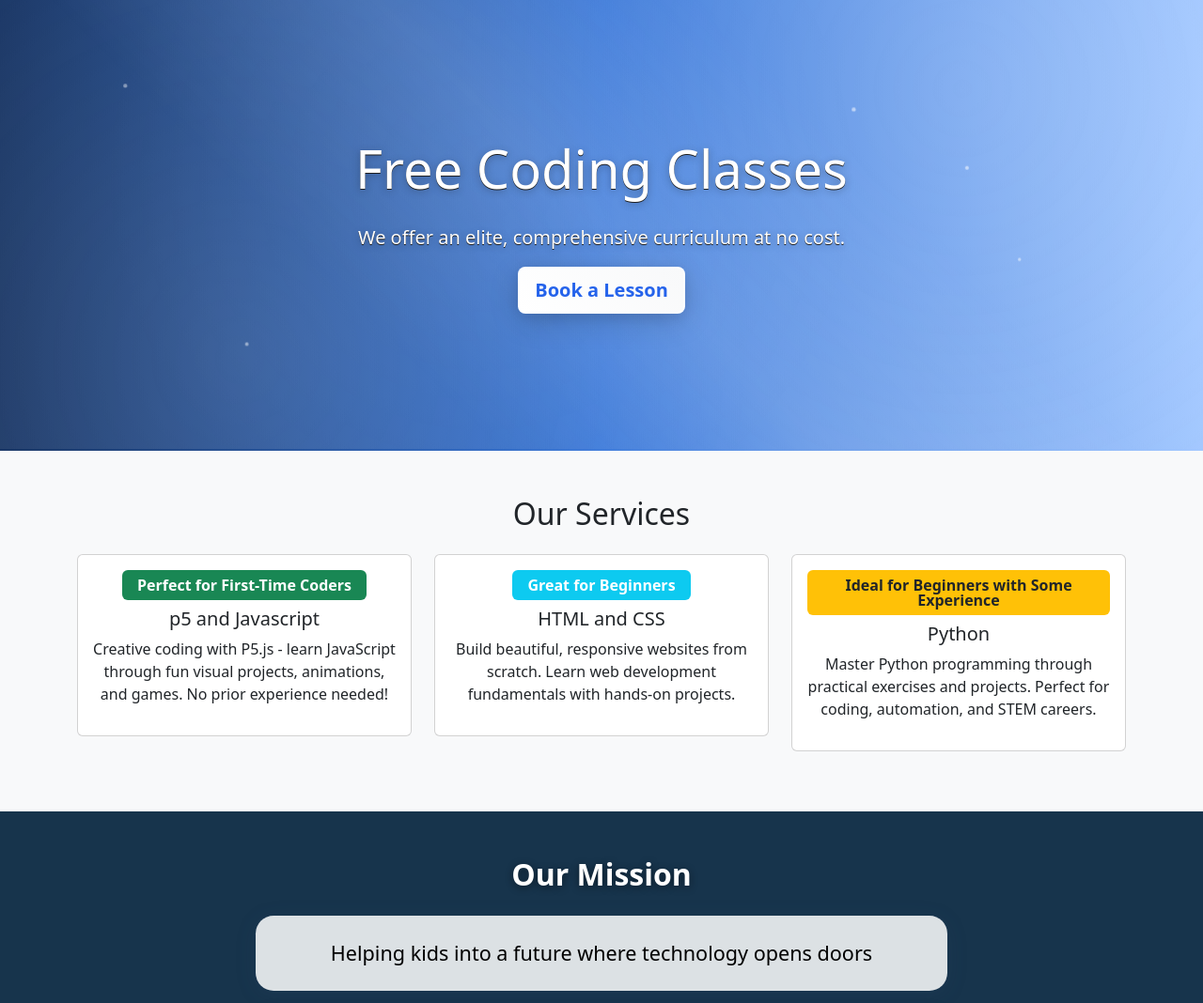
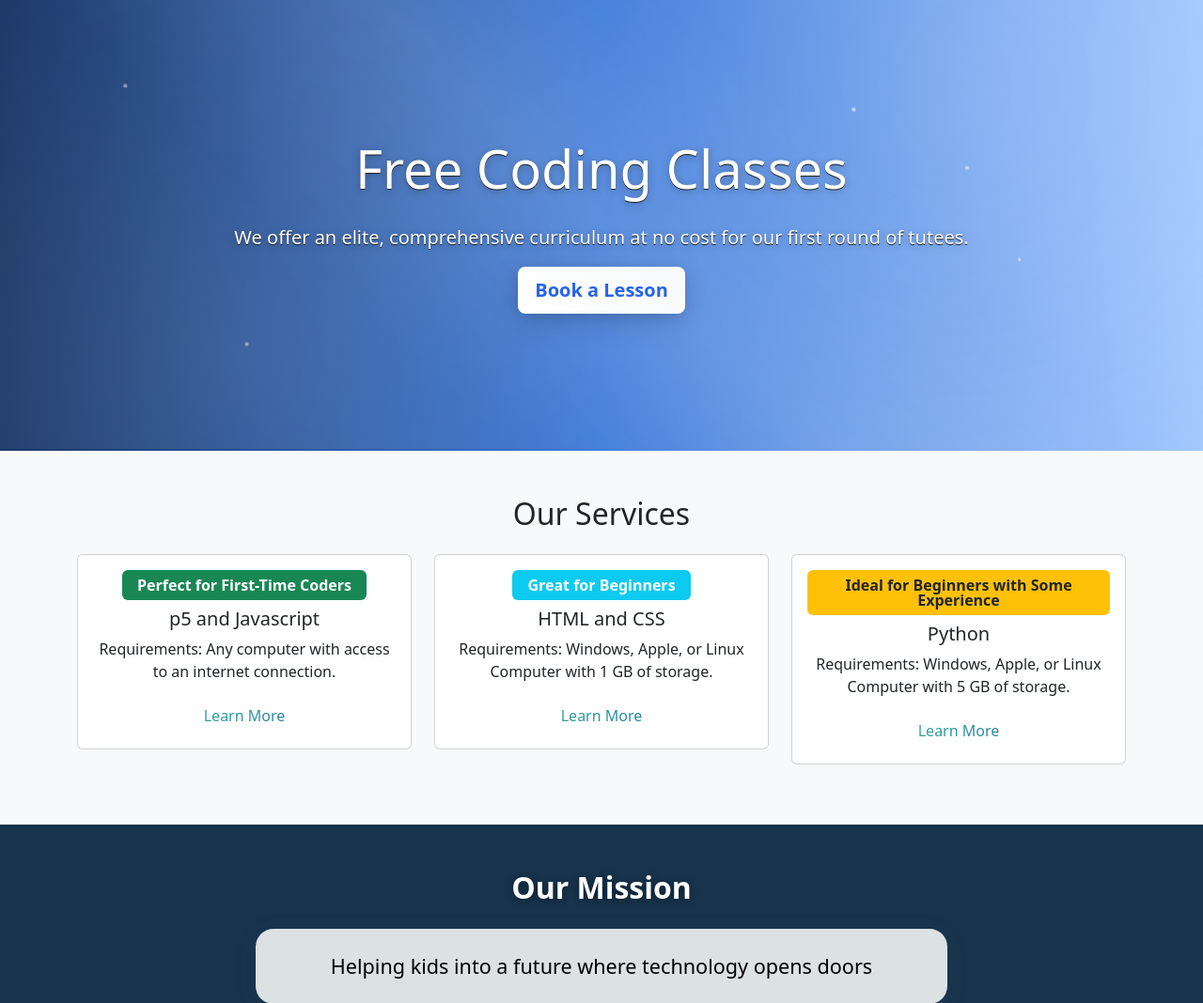
Before and after one commit to era-trin/CS_Tutoring, a Flask app: page / in a window 1280 px wide. Shown: the part 67-1135 px from the top of the page at 94% size. Run offline with Flask 3, Linux system fonts and the light colour scheme.

Commit message:
added learn more to increase accesibility

```diff
--- a/static/styles.css
+++ b/static/styles.css
@@ -84,6 +84,13 @@
   display: block;
   margin: 0 auto;
   text-align: center;
+}
+
+.gradient-text {
+  background: linear-gradient(135deg, #43cea2 0%, #185a9d 100%);
+  -webkit-background-clip: text;
+  -webkit-text-fill-color: transparent;
+  display: inline-block;
 }
 
 /* Responsive tweaks for mobile */
--- a/templates/index.html
+++ b/templates/index.html
@@ -25,7 +25,7 @@
 
     <div class="container text-center">
     <h1 class="display-4 typewriter">Free Coding Classes</h1>
-        <p class="lead">We offer an elite, comprehensive curriculum at no cost.</p>
+        <p class="lead">We offer an elite, comprehensive curriculum at no cost for our first round of tutees.</p>
     <a href="{{ url_for('contact') }}" class="btn btn-primary btn-lg">Book a Lesson</a>
     </div>
 </section>
@@ -41,7 +41,8 @@
                             <span class="badge bg-success fs-6 px-3 py-2">Perfect for First-Time Coders</span>
                         </div>
                         <h5>p5 and Javascript</h5>
-                        <p>Creative coding with P5.js - learn JavaScript through fun visual projects, animations, and games. No prior experience needed!</p>
+                        <p>Requirements: Any computer with access to an internet connection.</p>
+                        <a href="{{ url_for('courses') }}" class="btn btn-tertiary gradient-text">Learn More</a>
                     </div>
                 </div>
                 <div class="col-md-4 text-center">
@@ -50,7 +51,8 @@
                             <span class="badge bg-info fs-6 px-3 py-2">Great for Beginners</span>
                         </div>
                         <h5>HTML and CSS</h5>
-                        <p>Build beautiful, responsive websites from scratch. Learn web development fundamentals with hands-on projects.</p>
+                        <p>Requirements: Windows, Apple, or Linux Computer with 1 GB of storage. </p>
+                        <a href="{{ url_for('courses') }}" class="btn btn-tertiary gradient-text">Learn More</a>
                     </div>
                 </div>
                 <div class="col-md-4 text-center">
@@ -61,10 +63,11 @@
     </span>
                         </div>
                         <h5>Python</h5>
-                        <p>Master Python programming through practical exercises and projects. Perfect for coding, automation, and STEM careers.</p>
+                        <p>Requirements: Windows, Apple, or Linux Computer with 5 GB of storage.</p>
+                        <a href="{{ url_for('courses') }}" class="btn btn-tertiary gradient-text">Learn More</a>
                     </div>
                 </div>
-            </div>
+
         </div>
     </section>
 
```
